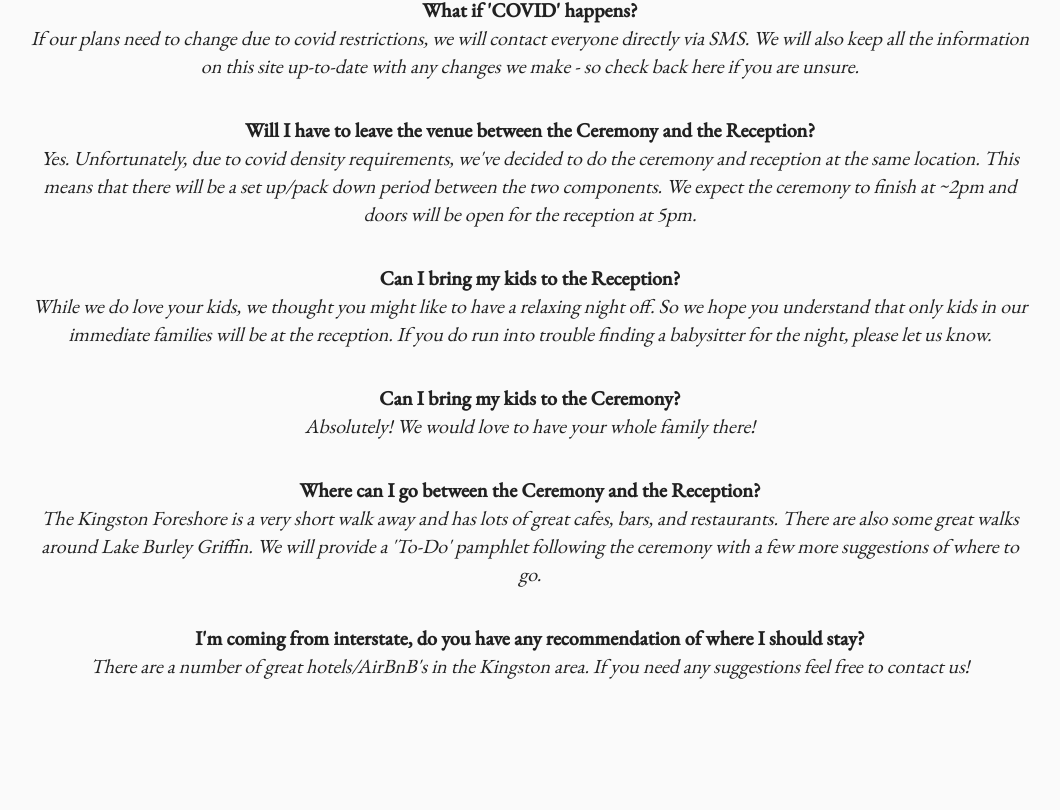
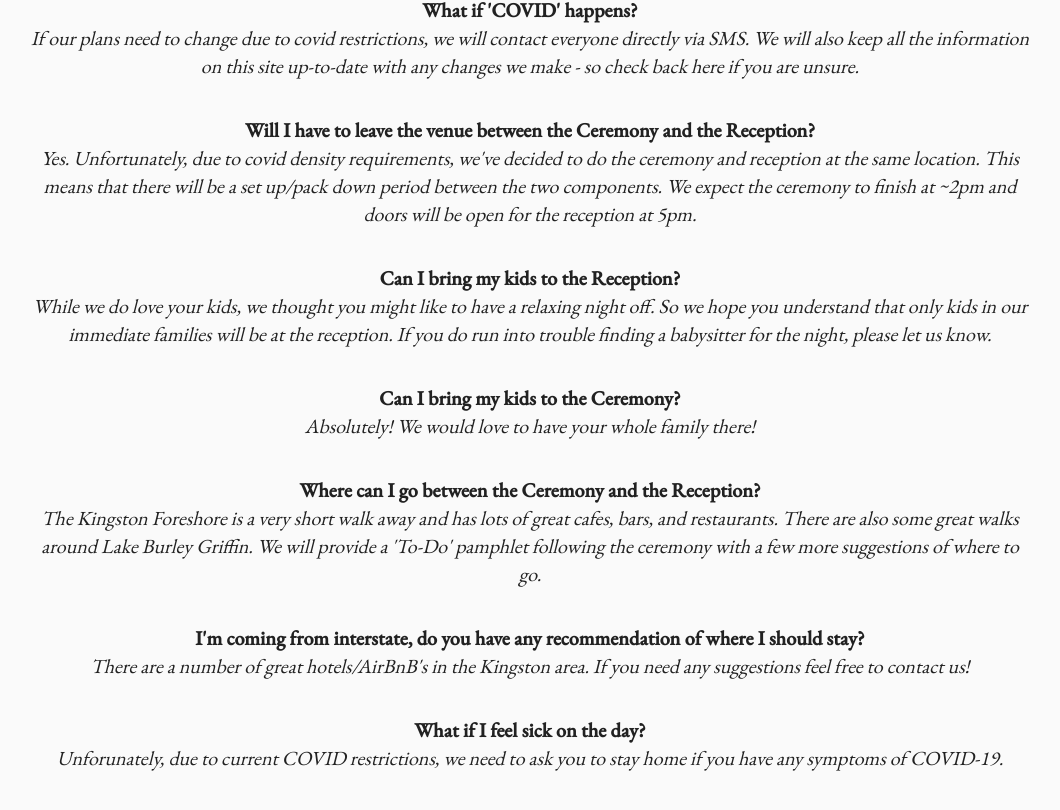
Before and after one commit to ClaireMcA/gift-registry-ui, an Angular app: page /details in a window 1280 px wide. Shown: the part 835-1645 px from the top of the page, without its empty margins (110-1170 px from the left). Before the commit the page ends 1595 px from the top, so only its background shows below. Built offline with nearby package versions, Linux system fonts and the light colour scheme; sample sign-in values are in the browser's storage.

Commit message:
update faq abd build

```diff
--- a/src/app/layout/details/details.component.html
+++ b/src/app/layout/details/details.component.html
@@ -74,4 +74,9 @@
         <strong>I'm coming from interstate, do you have any recommendation of where I should stay?</strong><br/>
         <em>There are a number of great hotels/AirBnB's in the Kingston area. If you need any suggestions feel free to contact us!</em>
     </h3>
+    <br/>
+    <h3>
+        <strong>What if I feel sick on the day?</strong><br/>
+        <em>Unforunately, due to current COVID restrictions, we need to ask you to stay home if you have any symptoms of COVID-19.</em>
+    </h3>
 </div>
```
